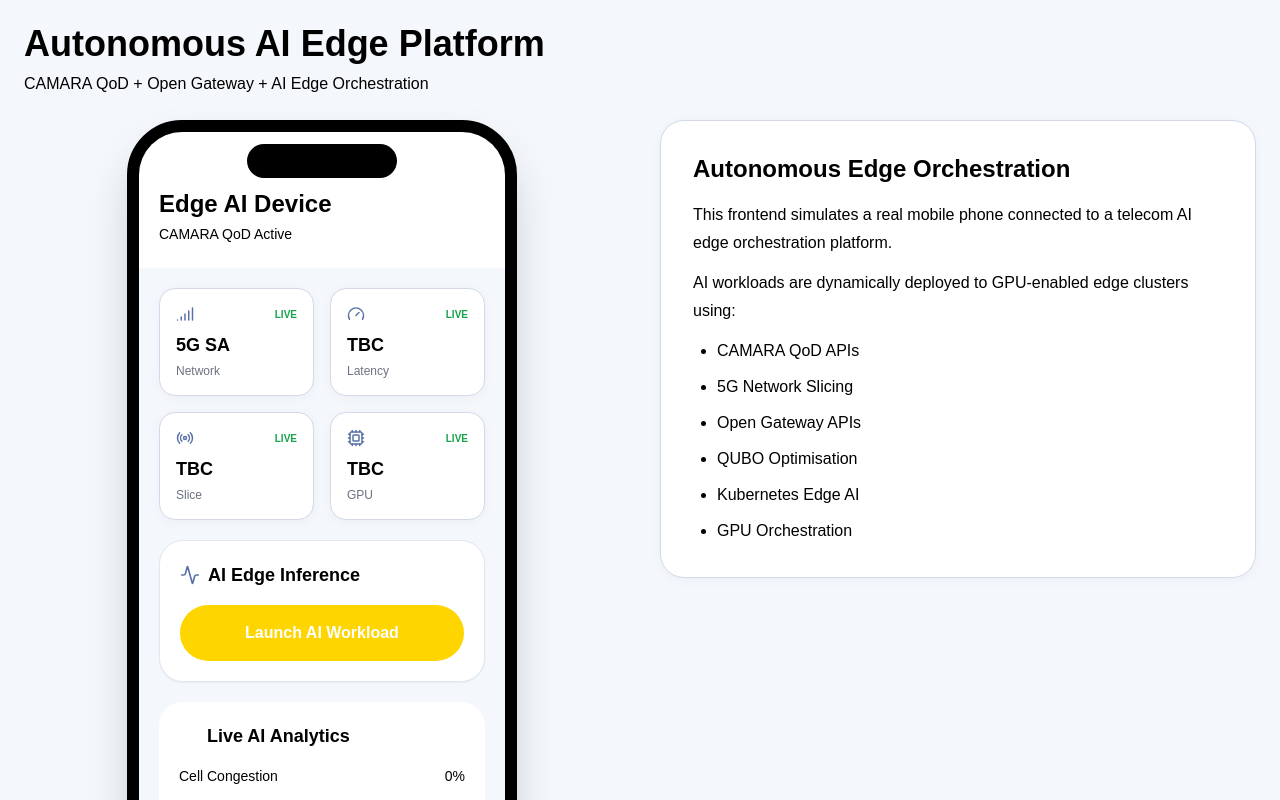
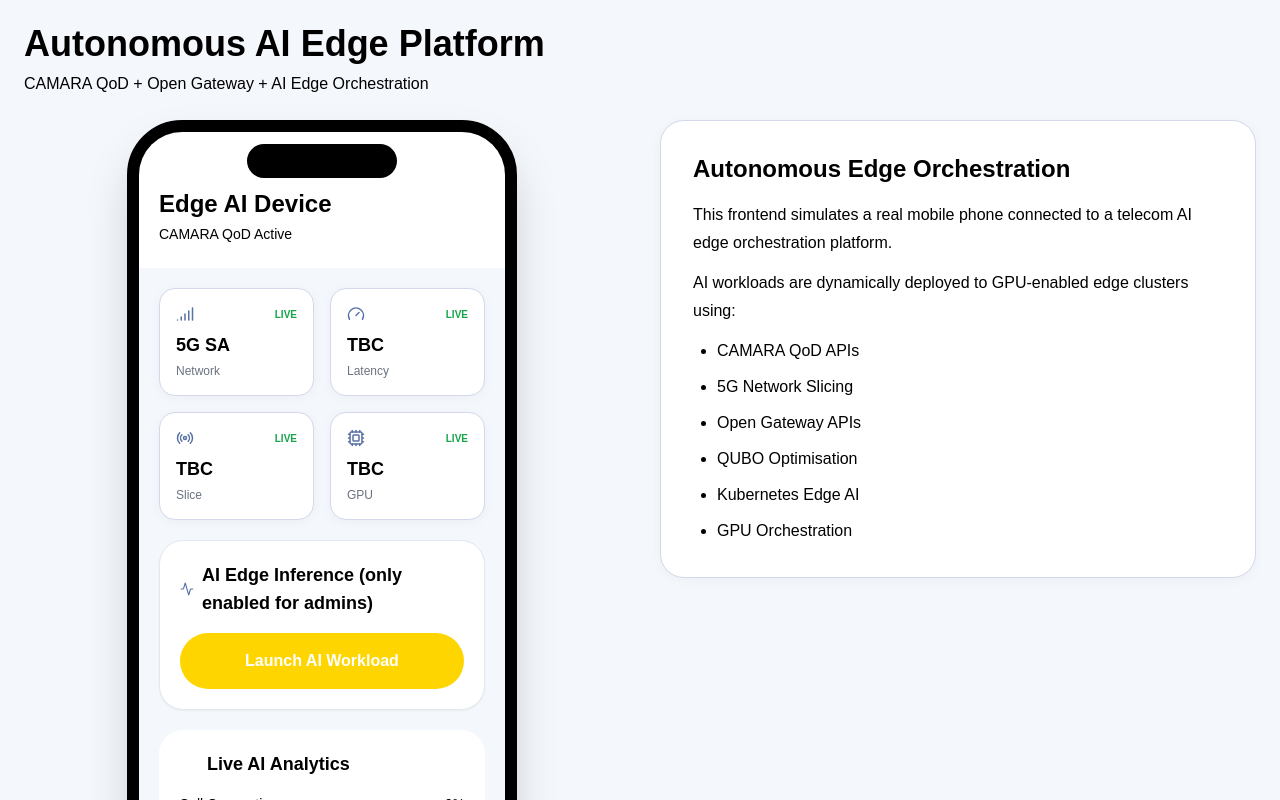
Before and after one commit to vomosev/ega-acg-frontend-component-app, a Next.js app: page /telecom in a window 1280 px wide. Shown: the top 800 px of the page. Built offline with nearby package versions, Linux system fonts and the light colour scheme.

Commit message:
Initial telecom AI edge frontend

```diff
--- a/src/components/TelecomMobileMockup.tsx
+++ b/src/components/TelecomMobileMockup.tsx
@@ -256,7 +256,7 @@ export default function TelecomMobileMockup() {
                   />
 
                   <h3 className="font-bold text-lg">
-                    AI Edge Inference
+                    AI Edge Inference (only enabled for admins)
                   </h3>
                 </div>
 
```
